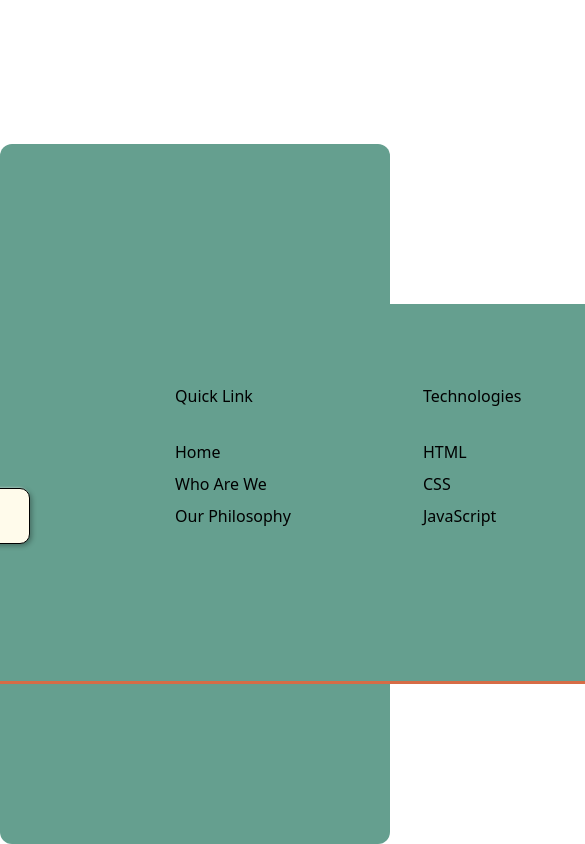
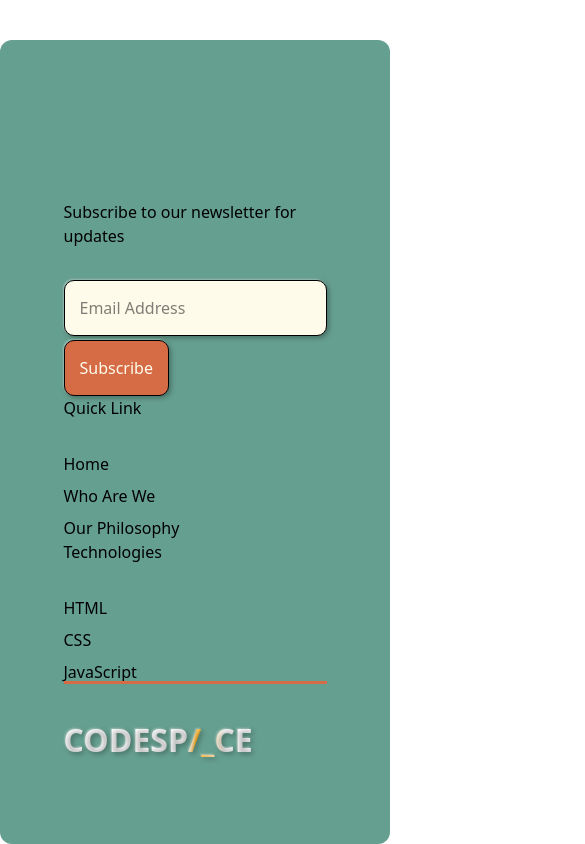
Before and after one commit to MarkSchae/MARSCH25097_PTO2501_GroupA_MarkSchaefer_SDF05, a website: page src/index.html in a window 390 px wide. Shown: the top 844 px of the page, 585 px wide, since content can reach past the window. Drawn offline with Linux system fonts and the light colour scheme.

Commit message:
Initial refactoring of the repsonsiveness code

```diff
--- a/src/index.html
+++ b/src/index.html
@@ -13,9 +13,9 @@
     <!-- The footer section must stay at the bottom of the page -->
     <!-- Footer grid for the footer content -->
     <footer class="w-[100%] flex flex-row justify-center bg-[#659f8f] rounded-xl p-[10rem]">
-        <div class="grid grid-cols-[repeat(3,_minmax(200px,_auto))] grid-rows-[repeat(1,_minmax(auto,_auto))] gap-[8rem] p-[5rem] relative bg-[#659f8f] grid-underline grid-codespace-title">
+        <div class="grid-layout grid-underline grid-codespace-title">
             <!-- Subcribe to the mailing list, prevent form default and use js to complete the submission to avoid a page reload -->
-            <div class="section-layout pr-[5rem]">
+            <div class="section-layout lg:pr-[5rem] md:col-span-2 lg:col-span-1">
                 <h2>Subscribe to our newsletter for updates</h2>
                 <form id="signup-form-id">
                     <input type="email" placeholder="Email Address" required class="form-layout bg-amber-50 hover-effect-inputs">
@@ -23,7 +23,7 @@
                 </form>
             </div>
             <!-- Navigation to the different sections on the page -->
-            <div class="section-layout pl-[5rem]">
+            <div class="section-layout lg:pl-[5rem]">
                 <h4>Quick Link</h4>
                 <nav class="nav-layout">
                     <a href="#home" class="custom-links"><p>Home</p></a>
--- a/src/input.css
+++ b/src/input.css
@@ -25,12 +25,12 @@
 /* Adding the pseudo elements to the grid */
 .grid-underline::after {
     content: "";
-    @apply absolute bottom-0 left-[5rem] w-full h-[0.2rem] bg-[#d66c46];
+    @apply absolute bottom-0 lg:left-[5rem] w-full h-[0.2rem] bg-[#d66c46];
 }
 
 .grid-codespace-title::before {
     content: "CODESP/_CE";
-    @apply absolute bottom-[-5rem] left-[5rem] text-[2rem] font-bold block;
+    @apply absolute bottom-[-5rem] lg:left-[5rem] text-[2rem] font-bold block;
     background: linear-gradient(to right,
         white 0%, white 65%,
         orange 70%, orange 70%,
@@ -41,3 +41,9 @@
     -webkit-background-clip: text;
     -webkit-text-fill-color: transparent;
 }
+
+.grid-layout {
+    @apply flex flex-col items-start m-0 p-0 relative bg-[#659f8f]
+        md:grid md:grid-cols-[repeat(2,_minmax(200px,_auto))] md:grid-rows-[repeat(2,_minmax(20px,_auto))]
+        lg:grid lg:grid-cols-[repeat(3,_minmax(200px,_auto))] lg:grid-rows-1 lg:gap-[8rem] lg:p-[5rem];
+}
```
Also changed, not shown: src/output.css.
